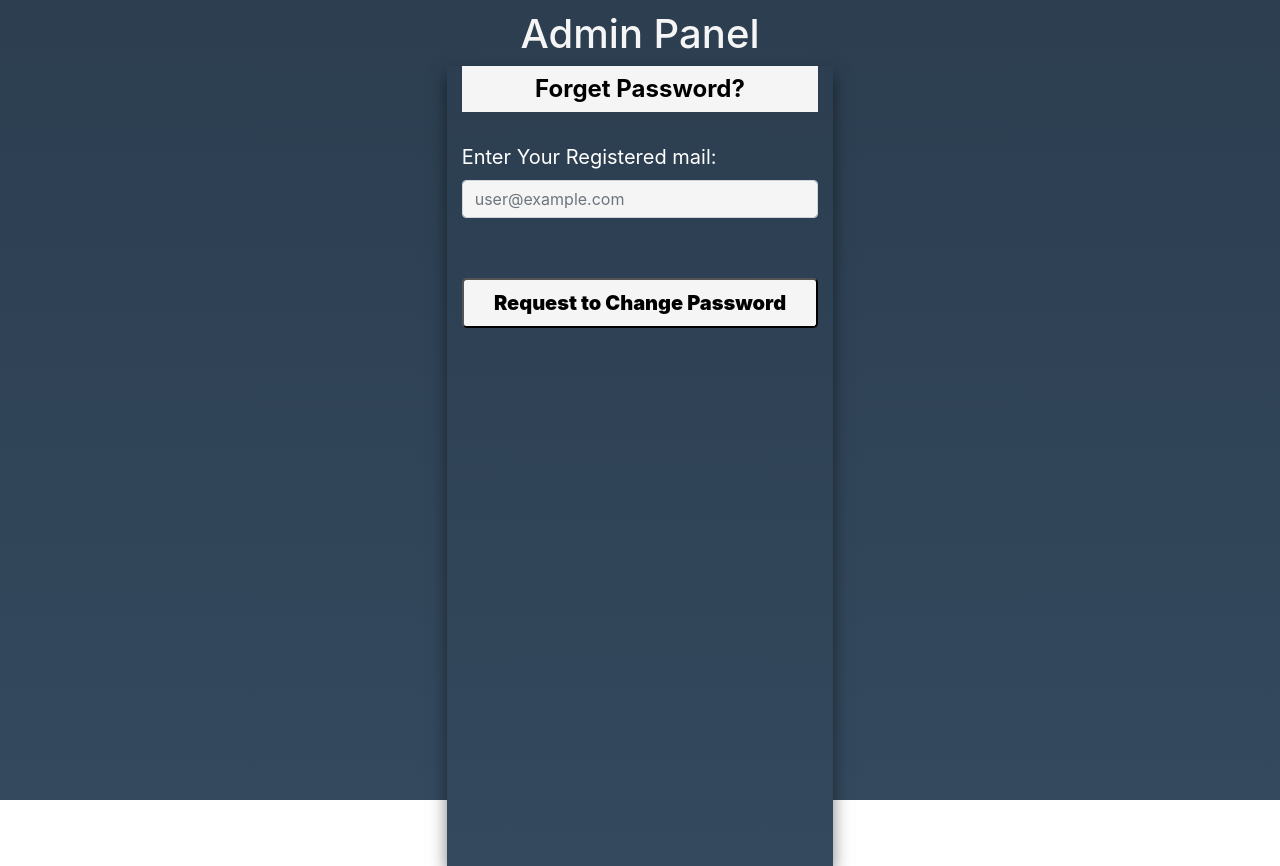
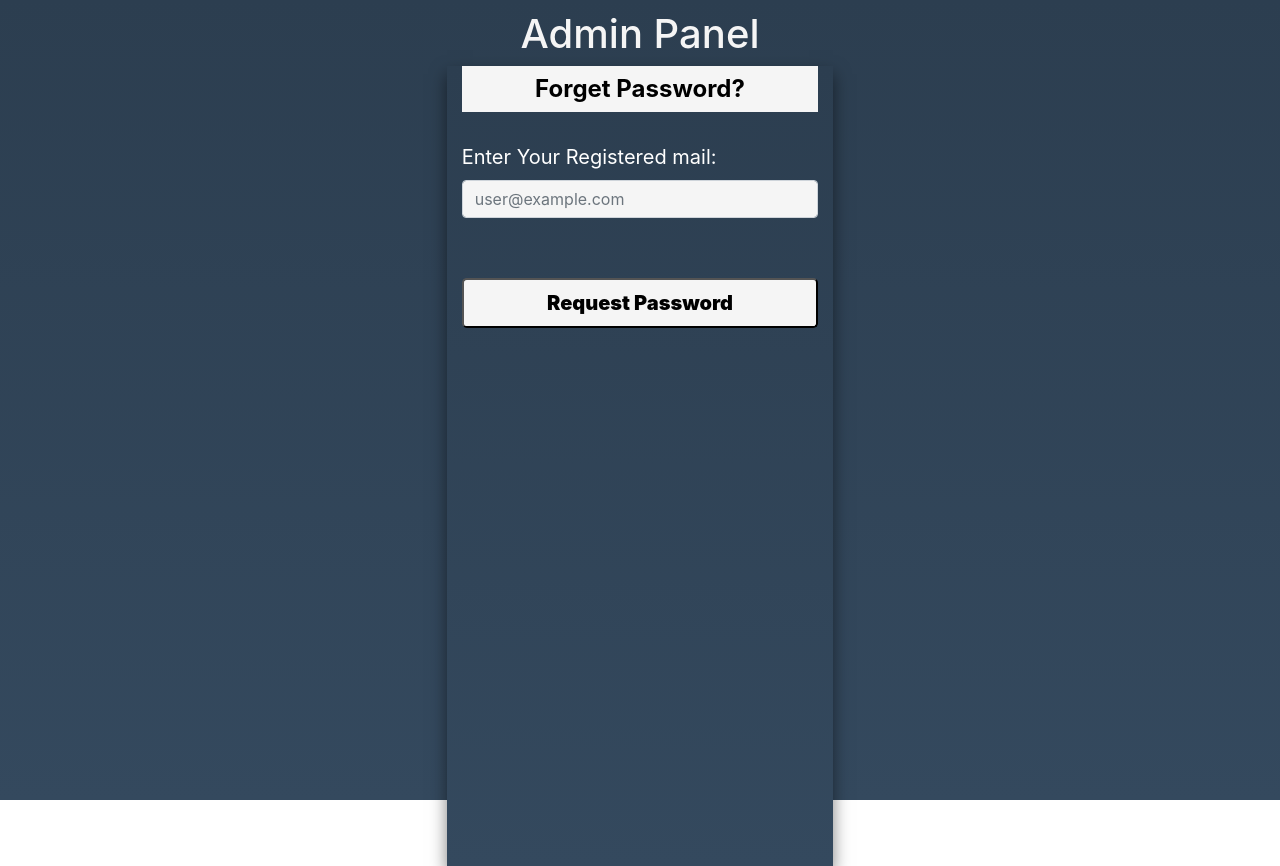
Before and after one commit to mieuProSystems/Admin-Dashboard, a React (Create React App) app: page /forgot in a window 1280 px wide. Built offline with nearby package versions, Linux system fonts and the light colour scheme.

Commit message:
button name changed

```diff
--- a/src/pages/forgotPassword.js
+++ b/src/pages/forgotPassword.js
@@ -28,7 +28,7 @@ class forgetPassword  extends Component {
         e.preventDefault();
         await this.setState({isLoading:true});
 
-        fetch(IPADDRESS+'/forgot',{
+        fetch(IPADDRESS+'/forgotPassword',{
 
             method: 'POST',
             headers: {
@@ -77,7 +77,7 @@ class forgetPassword  extends Component {
                                 <label>Enter Your Registered mail:</label>
                                 <Input type="email" name='userMail' value={this.state.user_mail} placeholder="user@example.com" onChange={this.handleChange} required/><br/><br/>
 
-                                {(this.state.isLoading)?(<button className="btn-lg btn-block primary" disabled={true}><Spinner as="span"animation="animation" size="sm"/>Request to change password</button>):(<Button_Cls name='Request to Change Password'/>)}
+                                {(this.state.isLoading)?(<button className="btn-lg btn-block primary" disabled={true}><Spinner as="span"animation="animation" size="sm"/>Request password</button>):(<Button_Cls name='Request Password'/>)}
                             </form>
                         </div>
                     </div>
```
